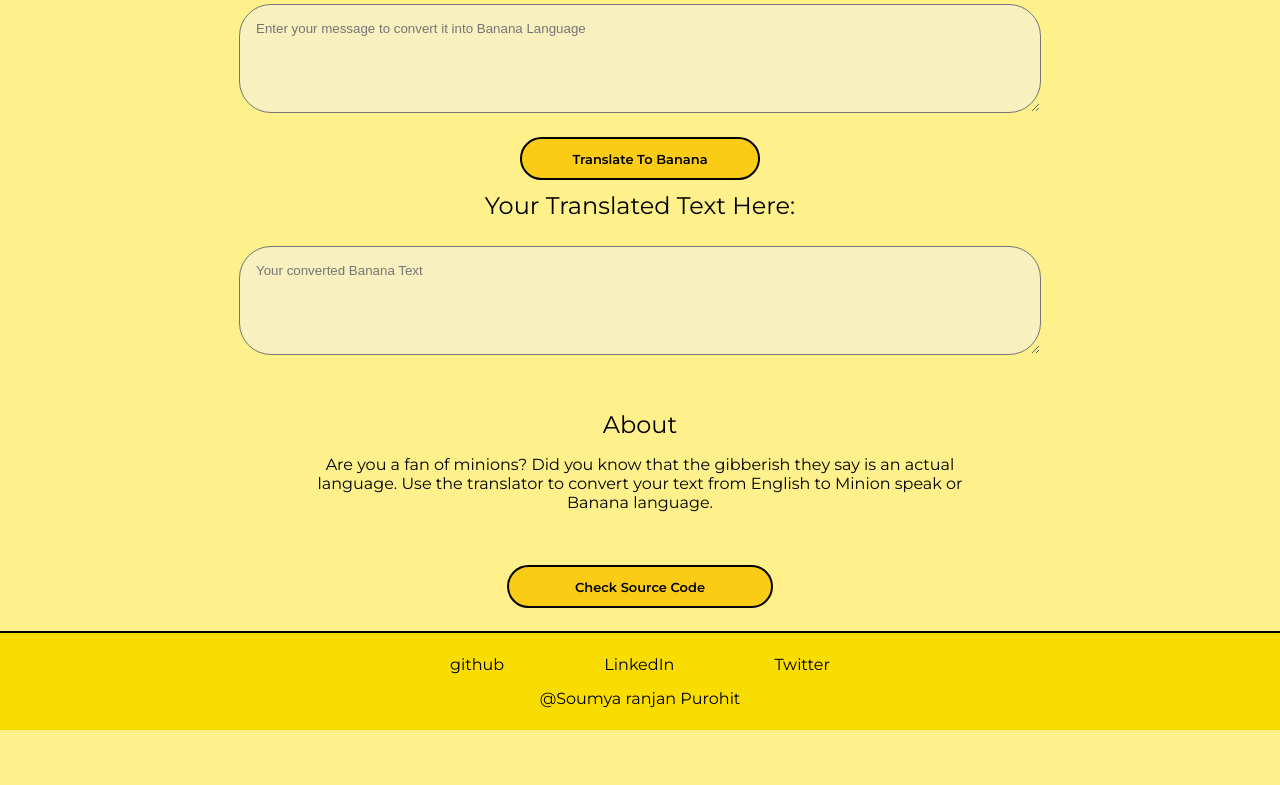
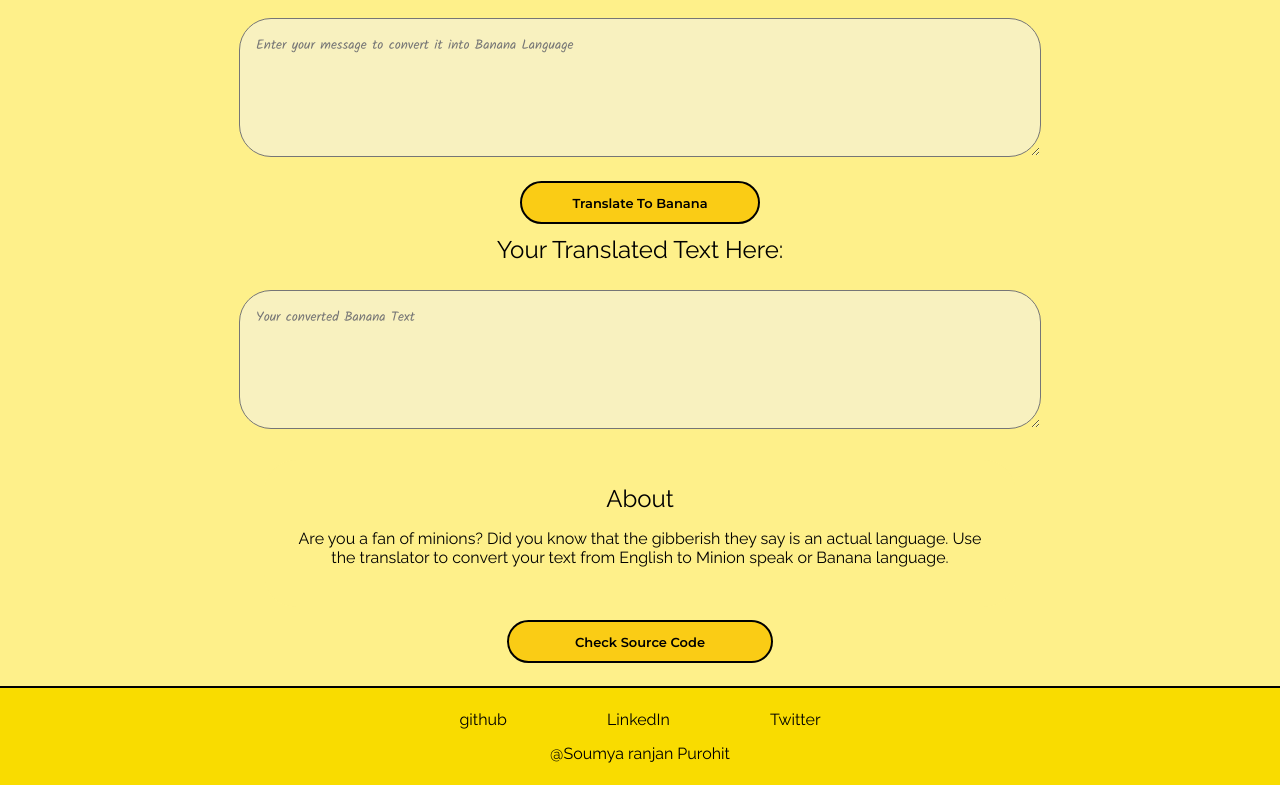
Before and after one commit to Shinu07/Banana-Talk, a plain HTML site: page index.html in a window 1280 px wide. Shown: the part 93-878 px from the top of the page. Before the commit the page ends 823 px from the top, so only its background shows below. Drawn offline with Linux system fonts and the light colour scheme.

Commit message:
fix font

```diff
--- a/style.css
+++ b/style.css
@@ -1,6 +1,7 @@
+@import url('https://fonts.googleapis.com/css2?family=Kalam&family=Montserrat:wght@400;500&family=Raleway:wght@400;500&display=swap');
 
 body {
-    font-family: "Montserrat", sans-serif;
+    font-family: "Raleway", sans-serif;
 	margin: 0;
 	text-align: center;
     background-color: #fef08a;
@@ -28,7 +29,7 @@ h3 {
 	text-align: center;
 }
 p {
-	font-family: "Montserrat", sans-serif;
+	font-family: "Raleway", sans-serif;
 	text-align: center;
 }
 
```
